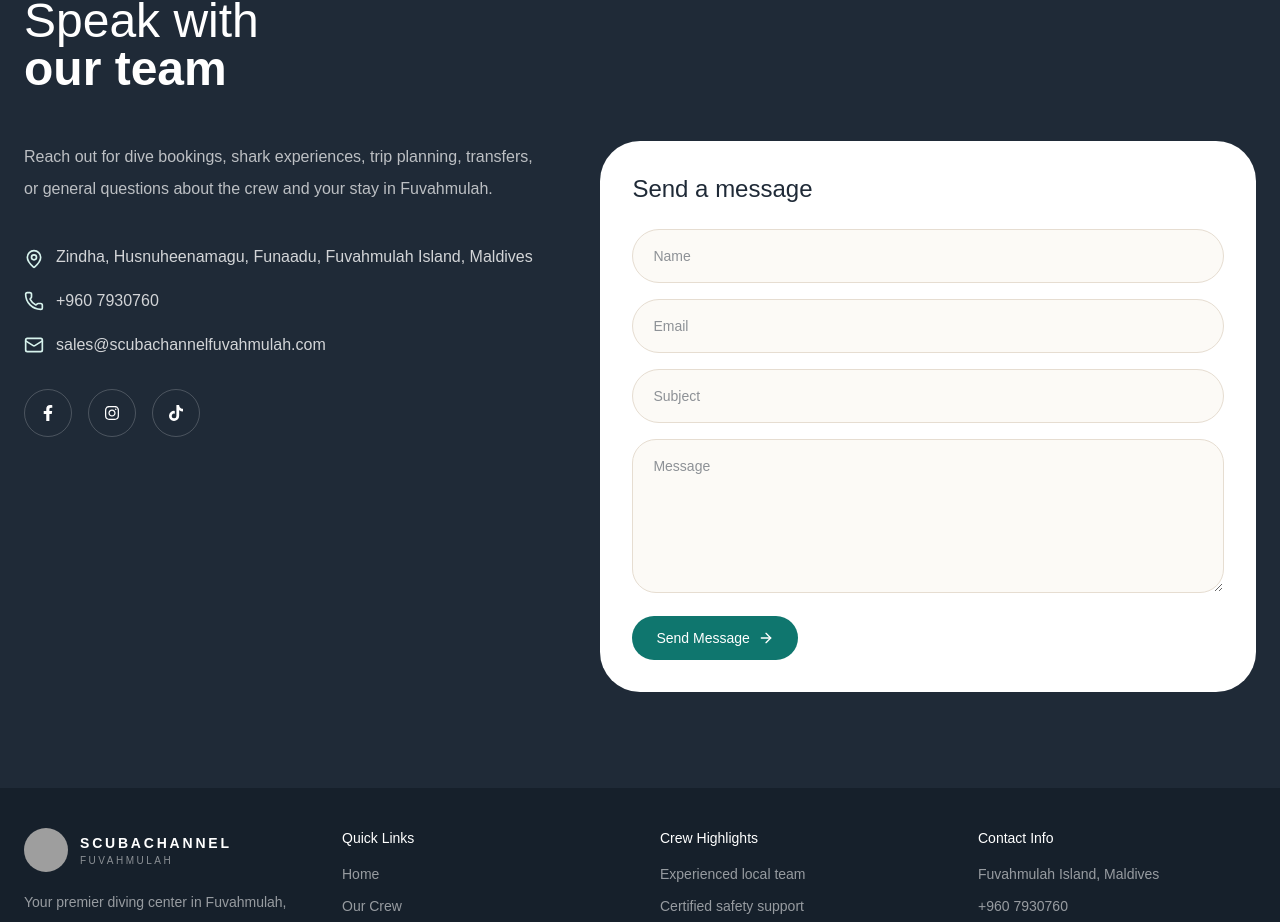
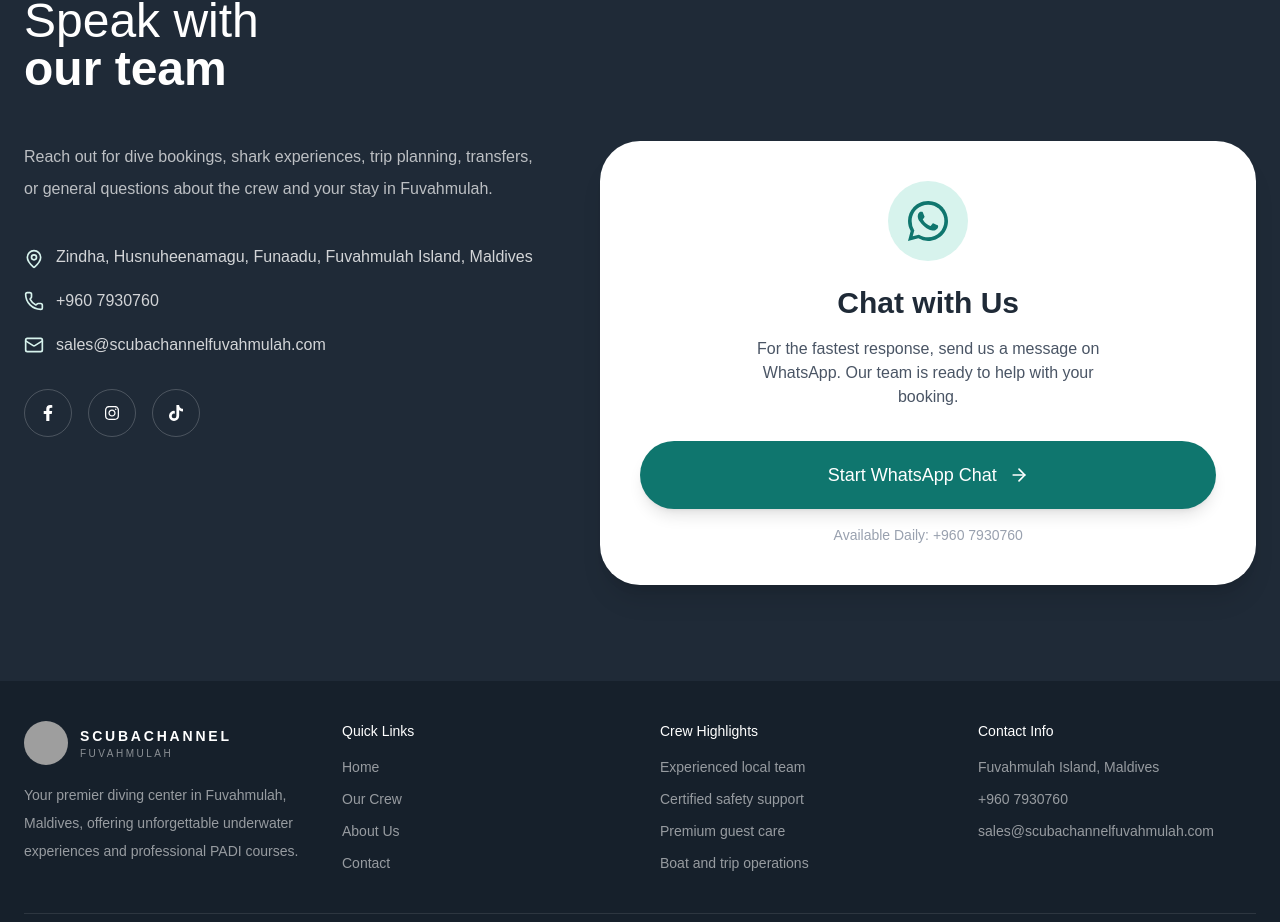
Before and after one commit to mouus/suba, a Next.js app: page /our-crew in a window 1280 px wide. Shown: the part 2587-3509 px from the top of the page. Built offline with nearby package versions, Linux system fonts and the light colour scheme; grey boxes are pictures that could not be loaded.

Commit message:
whatsapp added to contact us area

```diff
--- a/app/our-crew/page.tsx
+++ b/app/our-crew/page.tsx
@@ -404,6 +404,7 @@ export default function CrewPage() {
     </div>
 
     <div className="grid gap-10 lg:grid-cols-[0.9fr_1.1fr]">
+      {/* Left Column: Contact Details */}
       <div>
         <p className="max-w-lg text-base leading-8 text-white/70">
           Reach out for dive bookings, shark experiences, trip planning, transfers, or general questions about the crew and your stay in Fuvahmulah.
@@ -417,76 +418,67 @@ export default function CrewPage() {
 
           <div className="flex items-center gap-3">
             <Phone className="h-5 w-5 text-[#d7f3ed]" />
-                  <a href="tel:+9607930760">+960 7930760</a>
+            <a href="tel:+9607930760" className="hover:text-white transition-colors">+960 7930760</a>
           </div>
 
           <div className="flex items-center gap-3">
             <Mail className="h-5 w-5 text-[#d7f3ed]" />
-                  <a href="mailto:sales@scubachannelfuvahmulah.com">
+            <a href="mailto:sales@scubachannelfuvahmulah.com" className="hover:text-white transition-colors">
               sales@scubachannelfuvahmulah.com
             </a>
           </div>
         </div>
 
         <div className="mt-8 flex gap-4 text-white">
-                <a
-                  href="#"
-                  className="inline-flex h-12 w-12 items-center justify-center rounded-full border border-white/20"
-                  aria-label="Facebook"
-                >
+          <a href="#" className="inline-flex h-12 w-12 items-center justify-center rounded-full border border-white/20 hover:bg-white/10 transition-all" aria-label="Facebook">
             <FaFacebookF className="h-4 w-4" />
           </a>
-                <a
-                  href="#"
-                  className="inline-flex h-12 w-12 items-center justify-center rounded-full border border-white/20"
-                  aria-label="Instagram"
-                >
+          <a href="#" className="inline-flex h-12 w-12 items-center justify-center rounded-full border border-white/20 hover:bg-white/10 transition-all" aria-label="Instagram">
             <FaInstagram className="h-4 w-4" />
           </a>
-                <a
-                  href="#"
-                  className="inline-flex h-12 w-12 items-center justify-center rounded-full border border-white/20"
-                  aria-label="TikTok"
-                >
+          <a href="#" className="inline-flex h-12 w-12 items-center justify-center rounded-full border border-white/20 hover:bg-white/10 transition-all" aria-label="TikTok">
             <FaTiktok className="h-4 w-4" />
           </a>
         </div>
       </div>
 
-            <form className="rounded-[2.5rem] bg-white p-8 text-[#1f2a37]">
-              <h3 className="text-2xl font-medium">Send a message</h3>
+      {/* Right Column: WhatsApp Contact Card (Replaces Form) */}
+      <div className="flex flex-col justify-center rounded-[2.5rem] bg-white p-10 text-[#1f2a37] shadow-xl">
+        <div className="flex flex-col items-center text-center">
+          <div className="mb-6 flex h-20 w-20 items-center justify-center rounded-full bg-[#d7f3ed] text-[#0f766e]">
+            <svg
+              xmlns="http://www.w3.org/2000/svg"
+              className="h-10 w-10"
+              fill="currentColor"
+              viewBox="0 0 24 24"
+            >
+              <path d="M20.52 3.48A11.79 11.79 0 0012.02 0C5.38 0 .01 5.37 0 12c0 2.11.55 4.16 1.6 5.97L0 24l6.19-1.62A11.93 11.93 0 0012.02 24C18.66 24 24 18.63 24 12c0-3.2-1.25-6.2-3.48-8.52zM12.02 21.82c-1.82 0-3.6-.49-5.15-1.42l-.37-.22-3.67.96.98-3.57-.24-.37A9.77 9.77 0 012.2 12c0-5.43 4.41-9.82 9.82-9.82 2.62 0 5.08 1.02 6.94 2.88A9.75 9.75 0 0121.82 12c0 5.41-4.39 9.82-9.8 9.82zm5.39-7.38c-.3-.15-1.78-.88-2.06-.98-.27-.1-.47-.15-.67.15-.2.3-.77.98-.94 1.18-.17.2-.35.22-.65.07-.3-.15-1.28-.47-2.43-1.5-.9-.8-1.5-1.78-1.67-2.08-.17-.3-.02-.46.13-.61.13-.13.3-.35.45-.52.15-.17.2-.3.3-.5.1-.2.05-.37-.02-.52-.07-.15-.67-1.62-.92-2.22-.24-.57-.48-.5-.67-.51h-.57c-.2 0-.52.07-.8.37-.27.3-1.05 1.02-1.05 2.5 0 1.47 1.08 2.9 1.23 3.1.15.2 2.13 3.25 5.17 4.56.72.31 1.28.5 1.72.64.72.23 1.37.2 1.88.12.57-.08 1.78-.73 2.03-1.44.25-.7.25-1.3.17-1.44-.07-.13-.27-.2-.57-.35z" />
+            </svg>
+          </div>
 
-              <div className="mt-6 space-y-4">
-                <input
-                  type="text"
-                  placeholder="Name"
-                  className="w-full rounded-full border border-[#e6ddd1] bg-[#fcfaf6] px-5 py-4 text-sm outline-none"
-                />
-                <input
-                  type="email"
-                  placeholder="Email"
-                  className="w-full rounded-full border border-[#e6ddd1] bg-[#fcfaf6] px-5 py-4 text-sm outline-none"
-                />
-                <input
-                  type="text"
-                  placeholder="Subject"
-                  className="w-full rounded-full border border-[#e6ddd1] bg-[#fcfaf6] px-5 py-4 text-sm outline-none"
-                />
-                <textarea
-                  rows={6}
-                  placeholder="Message"
-                  className="w-full rounded-[1.5rem] border border-[#e6ddd1] bg-[#fcfaf6] px-5 py-4 text-sm outline-none"
-                />
-                <button
-                  type="submit"
-                  className="inline-flex items-center gap-2 rounded-full bg-[#0f766e] px-6 py-3 text-sm font-medium text-white"
+          <h3 className="text-3xl font-semibold">Chat with Us</h3>
+          <p className="mt-4 max-w-sm text-gray-600">
+            For the fastest response, send us a message on WhatsApp. Our team is ready to help with your booking.
+          </p>
+
+          <div className="mt-8 w-full">
+            <a
+              href="https://wa.me/9607930760?text=Hello%20Scubachannel%20Fuvahmulah,%20I%20would%20like%20to%20enquire%20about%20diving."
+              target="_blank"
+              rel="noreferrer"
+              className="flex w-full items-center justify-center gap-3 rounded-full bg-[#0f766e] py-5 text-lg font-medium text-white shadow-lg transition-transform hover:scale-[1.02] active:scale-95"
             >
-                  Send Message <ArrowRight className="h-4 w-4" />
-                </button>
-              </div>
-            </form>
+              Start WhatsApp Chat
+              <ArrowRight className="h-5 w-5" />
+            </a>
+            <p className="mt-4 text-sm text-gray-400">Available Daily: +960 7930760</p>
           </div>
         </div>
+      </div>
+    </div>
+  </div>
+
+  {/* Fixed Floating WhatsApp Button (Persistent) */}
   <a
     href="https://wa.me/9607930760?text=Hello%20Scubachannel%20Fuvahmulah,%20I%20would%20like%20to%20enquire%20about%20diving."
     target="_blank"
@@ -501,11 +493,9 @@ export default function CrewPage() {
     >
       <path d="M20.52 3.48A11.79 11.79 0 0012.02 0C5.38 0 .01 5.37 0 12c0 2.11.55 4.16 1.6 5.97L0 24l6.19-1.62A11.93 11.93 0 0012.02 24C18.66 24 24 18.63 24 12c0-3.2-1.25-6.2-3.48-8.52zM12.02 21.82c-1.82 0-3.6-.49-5.15-1.42l-.37-.22-3.67.96.98-3.57-.24-.37A9.77 9.77 0 012.2 12c0-5.43 4.41-9.82 9.82-9.82 2.62 0 5.08 1.02 6.94 2.88A9.75 9.75 0 0121.82 12c0 5.41-4.39 9.82-9.8 9.82zm5.39-7.38c-.3-.15-1.78-.88-2.06-.98-.27-.1-.47-.15-.67.15-.2.3-.77.98-.94 1.18-.17.2-.35.22-.65.07-.3-.15-1.28-.47-2.43-1.5-.9-.8-1.5-1.78-1.67-2.08-.17-.3-.02-.46.13-.61.13-.13.3-.35.45-.52.15-.17.2-.3.3-.5.1-.2.05-.37-.02-.52-.07-.15-.67-1.62-.92-2.22-.24-.57-.48-.5-.67-.51h-.57c-.2 0-.52.07-.8.37-.27.3-1.05 1.02-1.05 2.5 0 1.47 1.08 2.9 1.23 3.1.15.2 2.13 3.25 5.17 4.56.72.31 1.28.5 1.72.64.72.23 1.37.2 1.88.12.57-.08 1.78-.73 2.03-1.44.25-.7.25-1.3.17-1.44-.07-.13-.27-.2-.57-.35z" />
     </svg>
-
     <span className="text-sm font-medium">Chat</span>
   </a>
 </section>
-
       <footer className="bg-[#16202b] px-6 py-10 text-white/55">
         <div className="mx-auto grid max-w-7xl gap-10 md:grid-cols-4">
           <div>
```
Lines whose indentation alone changed are shown as unchanged.
